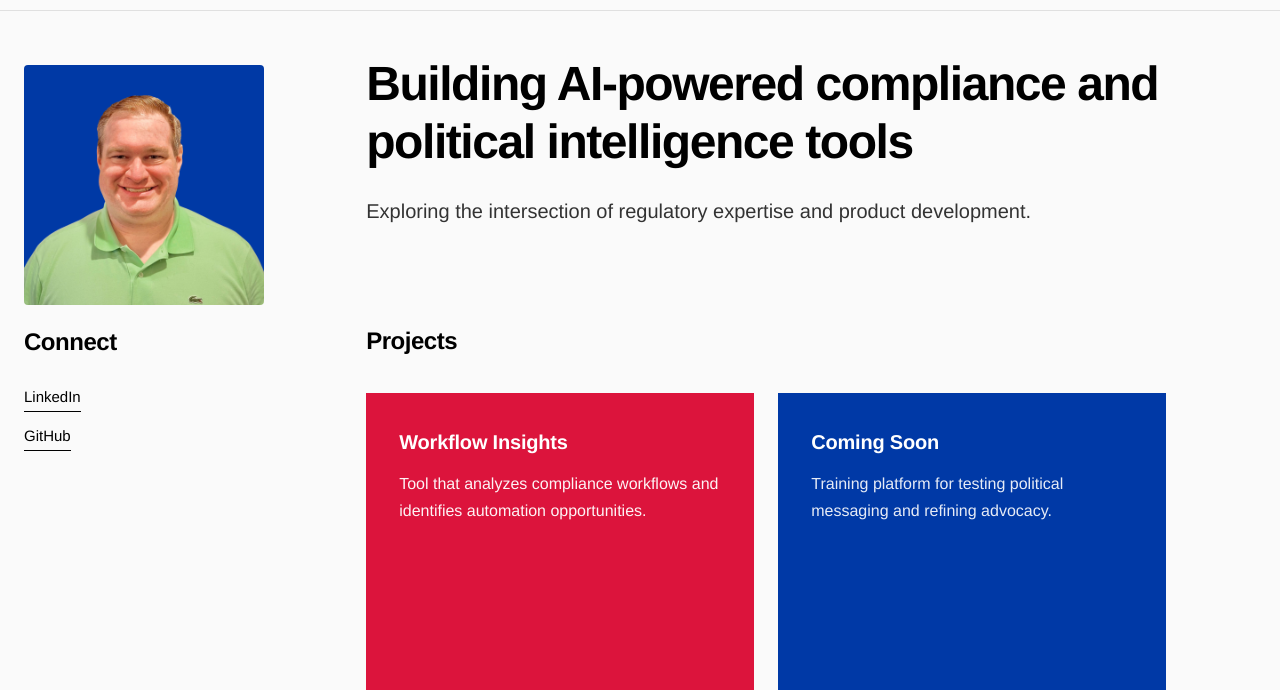
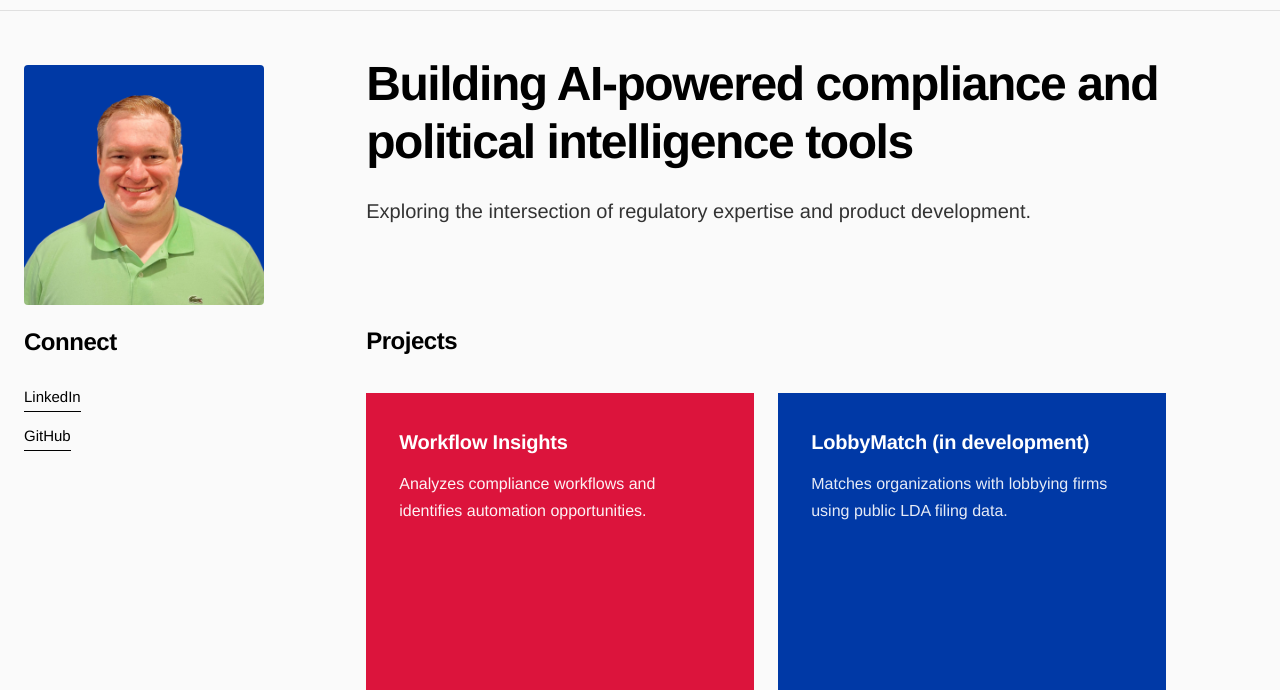
Before and after one commit to meb226/mikeburns.ai, a website: page index.html in a window 1280 px wide. Shown: the part 83-773 px from the top of the page. Drawn offline with Linux system fonts and the light colour scheme.

Commit message:
Added LobbyMatch note to index

```diff
--- a/index.html
+++ b/index.html
@@ -326,7 +326,7 @@
                     <div class="project-box red">
                         <div>
                             <h4>Workflow Insights</h4>
-                            <p>Tool that analyzes compliance workflows and identifies automation opportunities.</p>
+                            <p>Analyzes compliance workflows and identifies automation opportunities.</p>
                         </div>
                         <a href="compliance-optimizer/index.html" class="project-btn">Open Tool</a>
                     </div>
@@ -334,8 +334,8 @@
                     <!-- Top right: Navy - Coming soon -->
                     <div class="project-box navy">
                         <div>
-                            <h4>Coming Soon</h4>
-                            <p>Training platform for testing political messaging and refining advocacy.</p>
+                            <h4>LobbyMatch (in development)</h4>
+                            <p>Matches organizations with lobbying firms using public LDA filing data.</p>
                         </div>
                     </div>
                 </div>
```
